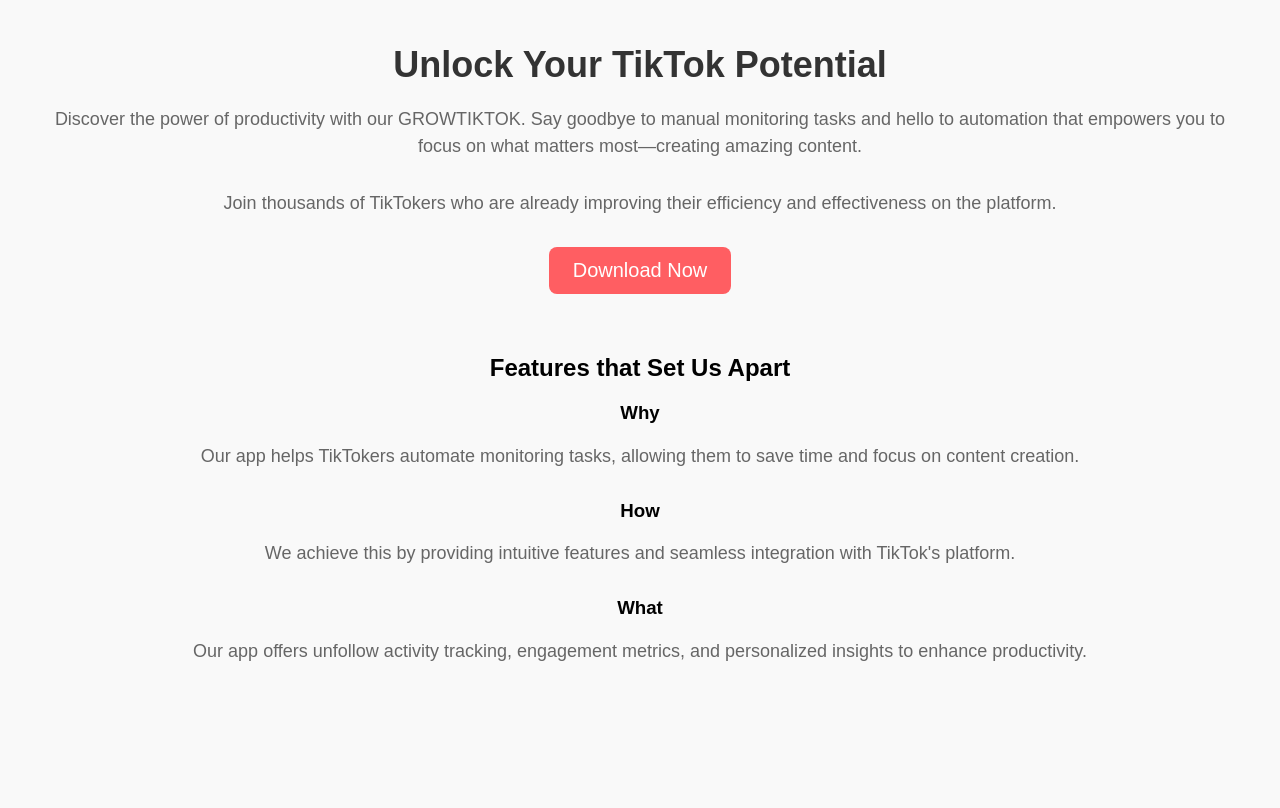
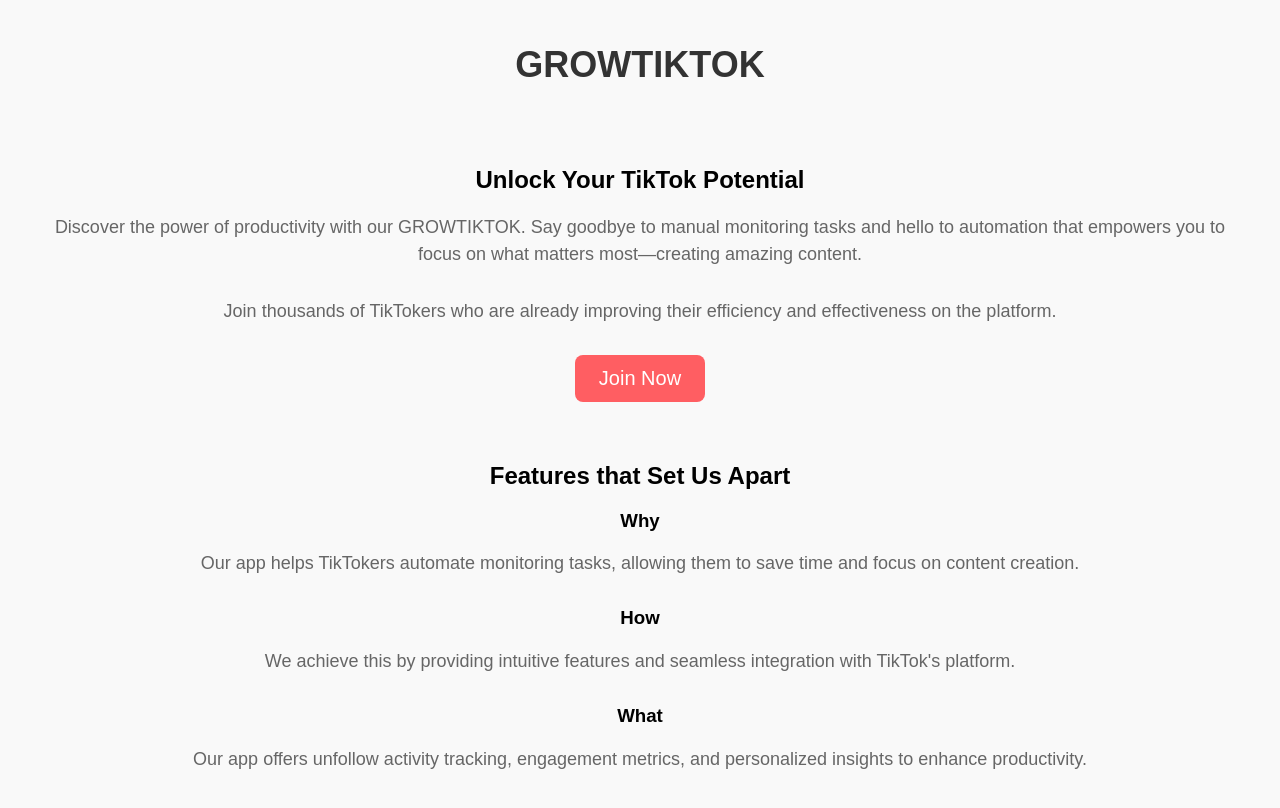
Before and after one commit to DonacoGroup/growtiktok.github.io, a plain HTML site: page index.html in a window 1280 px wide. Drawn offline with Linux system fonts and the light colour scheme.

Commit message:
Update index.html

```diff
--- a/index.html
+++ b/index.html
@@ -44,12 +44,14 @@
 </style>
 </head>
 <body>
-
 <div class="container">
-  <h1>Unlock Your TikTok Potential</h1>
+  <h1>GROWTIKTOK</h1>
+</div>
+<div class="container">
+  <h2>Unlock Your TikTok Potential</h2>
   <p>Discover the power of productivity with our GROWTIKTOK. Say goodbye to manual monitoring tasks and hello to automation that empowers you to focus on what matters most—creating amazing content.</p>
   <p>Join thousands of TikTokers who are already improving their efficiency and effectiveness on the platform.</p>
-  <a href="#download" class="cta-button">Download Now</a>
+  <a href="#join" class="cta-button">Join Now</a>
 </div>
 
 <div class="container" id="download">
```
